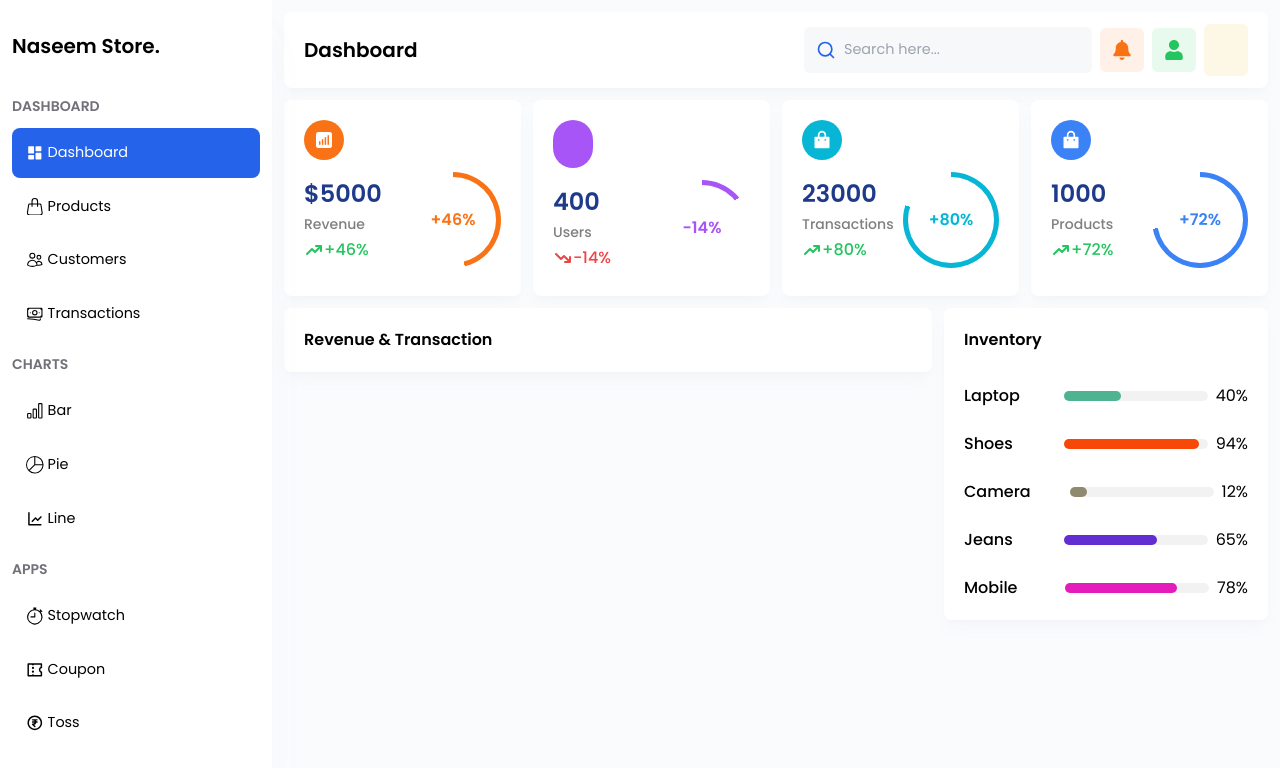
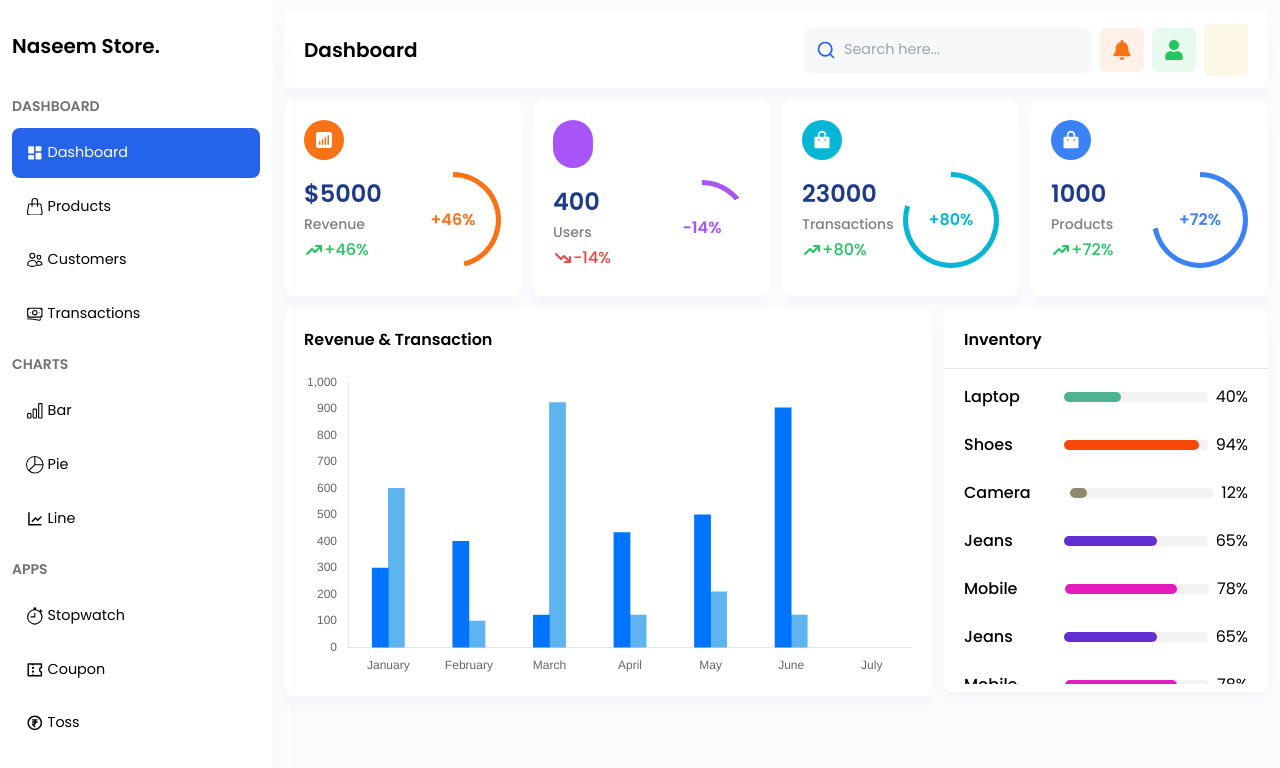
Before and after one commit to naseemkhandev/mern-ecommerce-admin-panel, a React (Vite) app in the folder admin/: page /admin/dashboard in a window 1280 px wide. Shown: the top 768 px of the page. Built offline with nearby package versions, Linux system fonts and the light colour scheme; some icons are missing.

Commit message:
revenue and transaction section done

```diff
--- a/admin/package.json
+++ b/admin/package.json
@@ -10,7 +10,9 @@
     "preview": "vite preview"
   },
   "dependencies": {
+    "chart.js": "^4.4.1",
     "react": "^18.2.0",
+    "react-chartjs-2": "^5.2.0",
     "react-dom": "^18.2.0",
     "react-icons": "^4.12.0",
     "react-router-dom": "^6.21.1"
--- /dev/null
+++ b/admin/src/components/common/Charts.jsx
@@ -0,0 +1,85 @@
+import {
+	Chart as ChartJS,
+	CategoryScale,
+	LinearScale,
+	BarElement,
+	Title,
+	Tooltip,
+	Legend,
+} from "chart.js";
+import { Bar } from "react-chartjs-2";
+
+ChartJS.register(
+	CategoryScale,
+	LinearScale,
+	BarElement,
+	Title,
+	Tooltip,
+	Legend
+);
+
+const months = ["January", "February", "March", "April", "May", "June", "July"];
+
+export const BarChart = ({
+	horizontal = false,
+	data_1 = [],
+	data_2 = [],
+	title_1,
+	title_2,
+	bgColor_1,
+	bgColor_2,
+	labels = months,
+}) => {
+	const options = {
+		responsive: true,
+		indexAxis: horizontal ? "y" : "x",
+
+		plugins: {
+			legend: {
+				display: false,
+			},
+			title: {
+				display: false,
+				text: "Revenue and Transaction",
+			},
+		},
+
+		scales: {
+			y: {
+				beginAtZero: true,
+				grid: {
+					display: false,
+				},
+			},
+			x: {
+				beginAtZero: true,
+				grid: {
+					display: false,
+				},
+			},
+		},
+	};
+
+	const data = {
+		labels,
+		datasets: [
+			{
+				label: title_1,
+				data: data_1,
+				backgroundColor: bgColor_1,
+				barThickness: "flex",
+				barPercentage: 1,
+				categoryPercentage: 0.4,
+			},
+			{
+				label: title_2,
+				data: data_2,
+				backgroundColor: bgColor_2,
+				barThickness: "flex",
+				barPercentage: 1,
+				categoryPercentage: 0.4,
+			},
+		],
+	};
+	return <Bar options={options} data={data} />;
+};
--- a/admin/src/components/dashboard/Inventory.jsx
+++ b/admin/src/components/dashboard/Inventory.jsx
@@ -23,12 +23,12 @@ const CategoryItem = ({ item, value, color }) => {
 
 const Inventory = () => {
 	return (
-		<section className="p-5 flex flex-col gap-8 bg-white shadow-lg shadow-slate-400/5 bg-orange-500/10 rounded-lg cursor-text">
-			<div>
+		<section className="pt-5 pb-2 lg:h-full w-full xl:max-h-[24rem] xl:h-full 2xl:max-h-max flex flex-col gap-4 bg-white shadow-lg shadow-slate-400/5 bg-orange-500/10 rounded-lg cursor-text">
+			<div className="px-5 pb-4 border-b">
 				<h2 className="font-semibold">Inventory</h2>
 			</div>
 
-			<div className="flex flex-col gap-6">
+			<div className="flex flex-col gap-6 px-5 h-full overflow-y-auto">
 				{data.categories.map((category) => (
 					<CategoryItem
 						key={category.item}
--- a/admin/src/components/dashboard/RevenueTransaction.jsx
+++ b/admin/src/components/dashboard/RevenueTransaction.jsx
@@ -1,9 +1,20 @@
+import { BarChart } from "../common/Charts";
+
 const RevenueTransaction = () => {
 	return (
-		<section className="p-5 flex flex-col gap-3 bg-white shadow-lg shadow-slate-400/5 bg-orange-500/10 rounded-lg cursor-text">
+		<section className="p-5 flex flex-col gap-5 h-full bg-white shadow-lg shadow-slate-400/5 bg-orange-500/10 rounded-lg cursor-text">
 			<div>
-        <h2 className="font-semibold">Revenue & Transaction</h2>
-      </div>
+				<h2 className="font-semibold">Revenue & Transaction</h2>
+			</div>
+
+			<BarChart
+				data_1={[300, 400, 123, 433, 500, 903, 239, 129, 923, 432]}
+				data_2={[600, 100, 923, 123, 210, 123, 439, 929, 802, 823]}
+				title_1="Revenue"
+				title_2="Transaction"
+				bgColor_1="rgb(0,115,255)"
+				bgColor_2="rgba(53,162,235,0.8)"
+			/>
 		</section>
 	);
 };
--- a/admin/src/data/data.json
+++ b/admin/src/data/data.json
@@ -11,6 +11,22 @@
 		{
 			"value": 12,
 			"item": "camera"
+		},
+		{
+			"value": 65,
+			"item": "jeans"
+		},
+		{
+			"value": 78,
+			"item": "mobile"
+		},
+		{
+			"value": 65,
+			"item": "jeans"
+		},
+		{
+			"value": 78,
+			"item": "mobile"
 		},
 		{
 			"value": 65,
--- a/admin/src/layout/Sidebar/index.jsx
+++ b/admin/src/layout/Sidebar/index.jsx
@@ -7,7 +7,7 @@ const Sidebar = () => {
 	const { pathname } = useLocation();
 
 	return (
-		<div className="w-full sm:w-80 md:w-[17rem] 2xl:w-72 py-8 px-3 bg-white shadow-2xl shadow-slate-400/5 h-screen overflow-y-auto fixed top-0 -left-full z-50 lg:left-0 no-scrollbar">
+		<div className="w-full sm:w-80 md:w-[17rem] 2xl:w-72 py-8 px-3 bg-white shadow-2xl shadow-slate-400/5 min-h-screen h-full overflow-y-auto fixed top-0 -left-full z-50 lg:left-0 no-scrollbar">
 			<div className="flex flex-col gap-3">
 				<h2 className="text-xl font-semibold">Naseem Store.</h2>
 				<div className="w-full md:hidden block">
--- a/admin/src/pages/Dashboard.jsx
+++ b/admin/src/pages/Dashboard.jsx
@@ -43,7 +43,7 @@ const Dashboard = () => {
 				/>
 			</section>
 
-			<div className="flex w-full gap-3">
+			<div className="flex flex-col xl:flex-row w-full gap-3">
 				<div className="flex-[2] w-full">
 					<RevenueTransaction />
 				</div>
--- a/admin/src/styles/index.css
+++ b/admin/src/styles/index.css
@@ -21,12 +21,12 @@
 ::-webkit-scrollbar {
 	width: 7px;
 	height: 5px;
-	background-color: #cfcfcf6a;
+	background-color: #e5e5e56a;
 	border-radius: 50px;
 }
 ::-webkit-scrollbar-thumb {
 	border-radius: 50px;
-	background-color: #9c9c9c5e;
+	background-color: #c4c4c45e;
 }
 .no-scrollbar::-webkit-scrollbar {
 	width: 0px;
```
Also changed, not shown: 1 other file (tests, documents, lock files or other folders).
